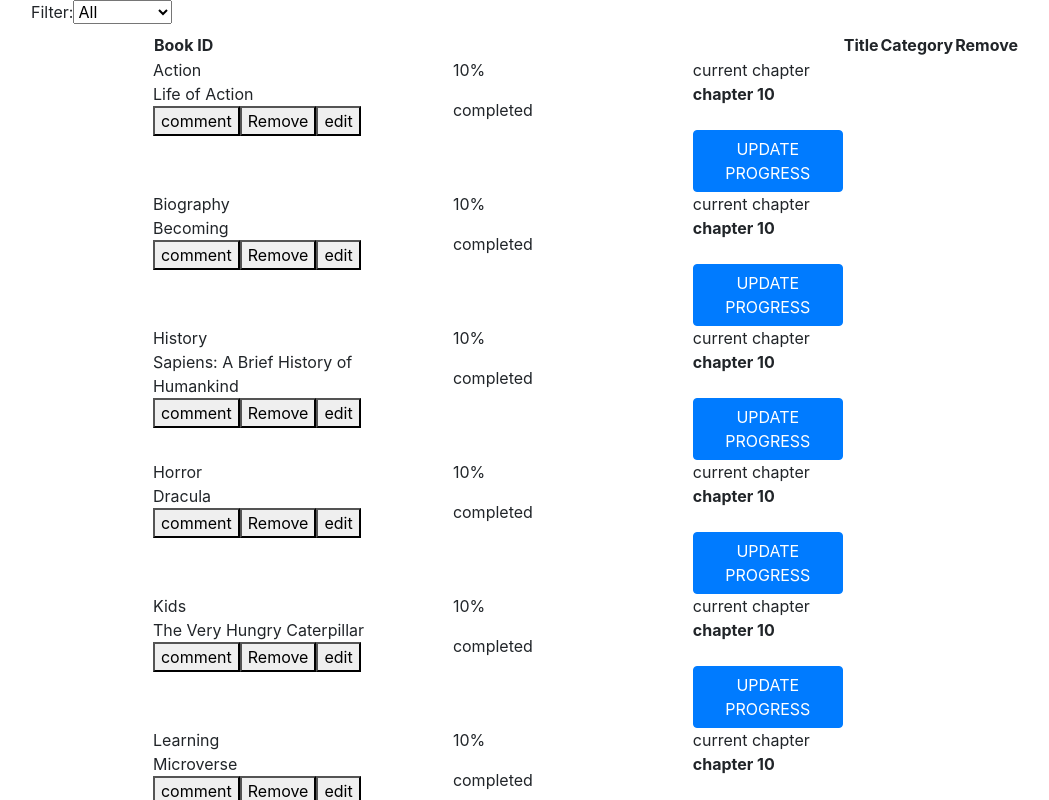
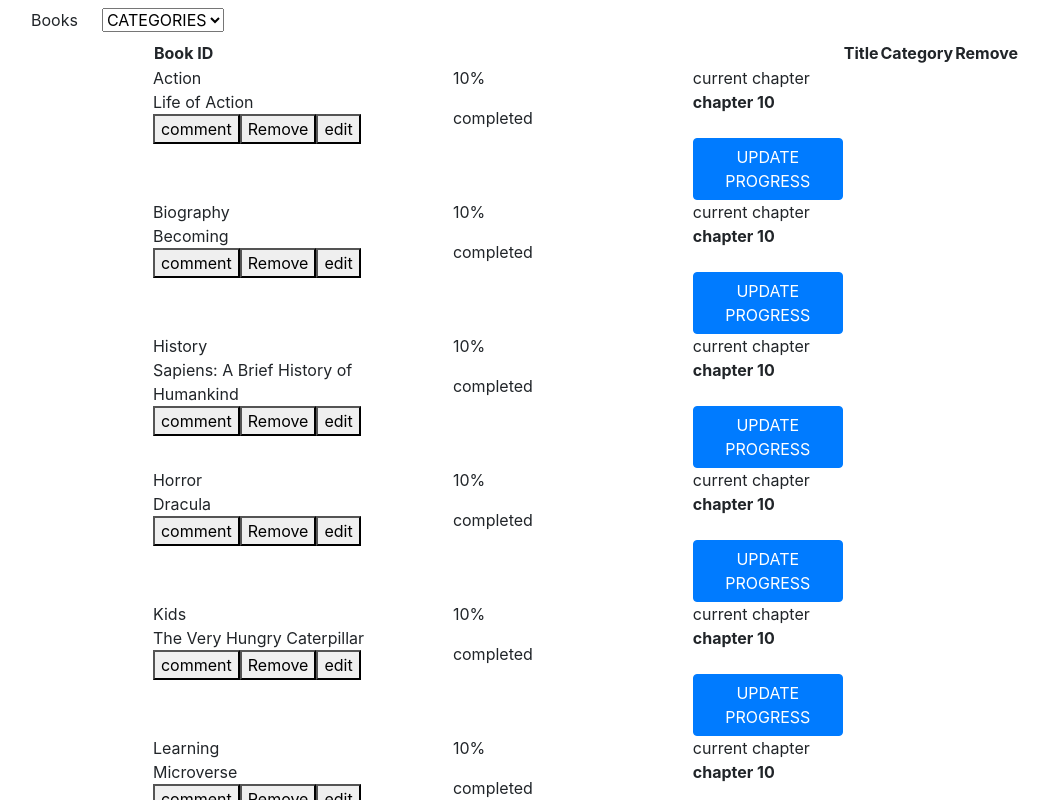
Before and after one commit to MuriloRoque/react_bookstore, a React (Create React App) app: page / in a window 1280 px wide. Shown: the top 800 px of the page, without its empty margins (54-1103 px from the left). Built offline with nearby package versions, Linux system fonts and the light colour scheme.

Commit message:
style CategoryFilter component

```diff
--- a/src/components/CategoryFilter.js
+++ b/src/components/CategoryFilter.js
@@ -9,9 +9,10 @@ const CategoryFilter = ({ handleFilterChange }) => {
 
   return (
     <div>
-      <label htmlFor="category">
-        Filter:
-        <select onChange={filterChange}>
+      <label htmlFor="category" className="mt-2">
+        Books
+        <select onChange={filterChange} className="delete-bgcolor ml-4">
+        <option value="Categories" defaultValue>CATEGORIES</option>
           {
            ['All'].concat(CATEGORIES).map(category => (
              <option key={category} value={category}>{ category }</option>
--- a/src/logic/filter.js
+++ b/src/logic/filter.js
@@ -1,5 +1,5 @@
 const filteredBooks = (filter, books) => {
-  if (filter !== 'All') {
+  if (filter !== 'All' && filter !== 'Categories') {
     const filtered = books.filter(book => book.category === filter);
     return filtered;
   }
```
